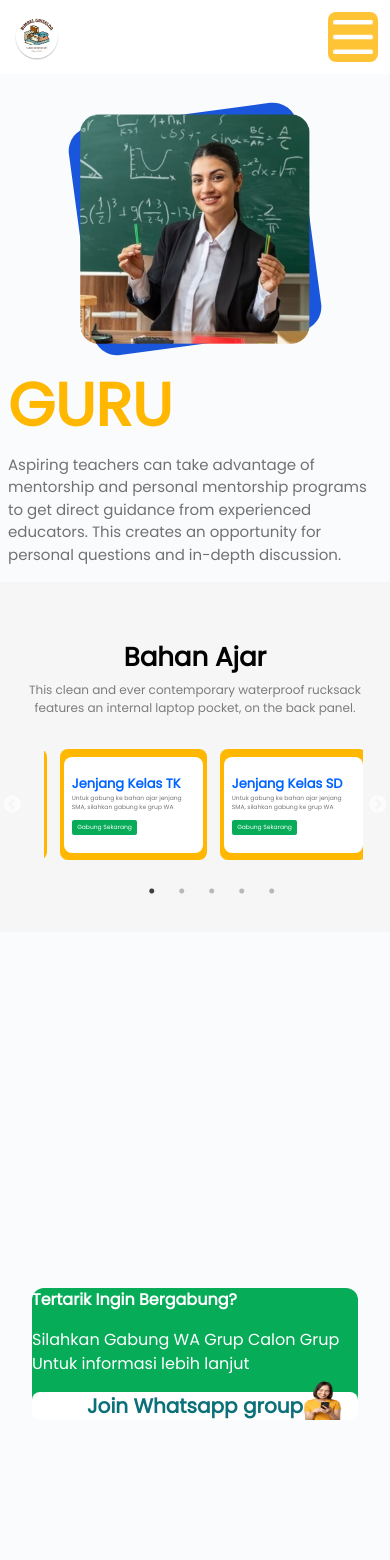
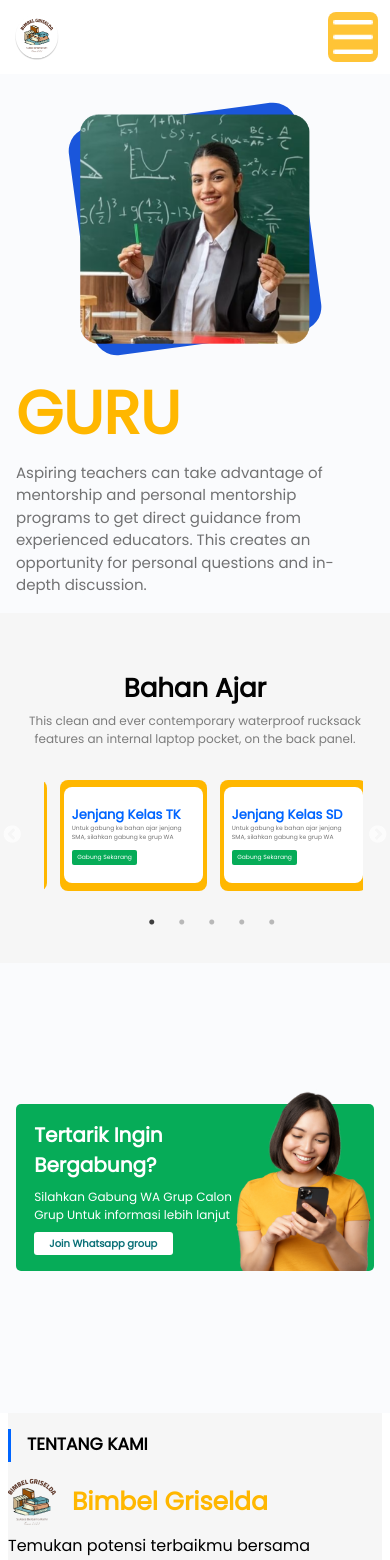
Before and after one commit to RozKoy/Bimbel-Griselda, a Next.js app: page /teacher in a window 390 px wide. Shown: the top 1560 px of the page. Built offline with nearby package versions, Linux system fonts and the light colour scheme.

Commit message:
Responsive Progress Beranda & Murid

```diff
--- a/src/components/landing-pages/Beranda/MainPages.tsx
+++ b/src/components/landing-pages/Beranda/MainPages.tsx
@@ -9,11 +9,11 @@ import Tiktok from "@/components/landing-pages/Icons/contact/Tiktok";
 
 const MainPages = () => {
   return (
-    <div className="bg-[url('/assets/latar.png')] h-full w-full sm:min-h-screen ">
-      <div className="h-full gradasi w-full  sm:h-full  sm:flex sm:flex-col">
-        <div className=" h-full sm:px-10 ">
+    <div className="bg-[url('/assets/latar.png')] min-h-screen w-full sm:min-h-screen ">
+      <div className="min-h-screen gradasi w-full   sm:min-h-screen  sm:flex sm:flex-col">
+        <div className=" h-full  sm:px-10 ">
           <Navbar />
-          <div className="  sm:flex sm:justify-center  sm:items-center sm:mt-10 ">
+          <div className=" px-4 sm:px-0 sm:flex sm:justify-center  sm:items-center sm:mt-10 ">
             <div className="w-[358px]  sm:flex sm:flex-col sm:space-y-5 sm:w-[639px]">
               <p className="text-[#FFB700] text-[62.669px] leading-[70px]  font-extrabold my-[16px] sm:text-[120px] sm:leading-[120px]  ">
                 Bimbel Griselda
@@ -46,7 +46,7 @@ const MainPages = () => {
             </div>
           </div>
         </div>
-        <div className=" flex flex-col justify-center items-center  sm:flex sm:justify-end sm:items-end  sm:mb-0 ">
+        <div className=" flex flex-col justify-center items-center mt-8 sm:flex sm:justify-end sm:items-end  sm:mb-0 ">
           <div className=" text-white w-[267.369px] h-[48.03px] flex   mt-[3%]  sm:w-[501px] sm:h-[90px] sm:flex  ">
             <div className="w-1/3 h-full  bg-[#FFB700] rounded-tl-[26px] sm:rounded-tl-[48px] flex flex-col justify-center items-center ">
               <p className="font-bold text-[19px] sm:text-[34px]">2100</p>
--- a/src/components/landing-pages/Guru/Oferring.tsx
+++ b/src/components/landing-pages/Guru/Oferring.tsx
@@ -4,19 +4,19 @@ import Link from "next/link";
 
 export default function Offering() {
   return (
-    <div className="bg-[#FAFBFD] w-full min-h-screen flex justify-center items-center px-8 ">
-      <div className=" w-full h-auto flex  items-end relative">
-        <div className="bg-[#06AC58] w-full h-auto rounded-xl flex flex-col space-y-4 sm:px-10 sm:py-8  ">
-          <p className="text-[#FFF] font-extrabold sm:text-[57px] sm:w-[429px]">
+    <div className="bg-[#FAFBFD] w-full h-[450px] flex justify-center items-center px-4 sm:px-8 sm:min-h-screen  ">
+      <div className=" w-full  h-auto flex  items-end relative mt-0 sm:mt-5">
+        <div className="bg-[#06AC58] w-full h-auto  flex flex-col px-[18.19px] py-[15.86px] space-y-2 rounded-[5px] sm:rounded-xl sm:space-y-4 sm:px-10 sm:py-8  ">
+          <p className="text-[#FFF] font-extrabold w-[131px] text-[20px] sm:text-[57px] sm:w-[429px]">
             Tertarik Ingin Bergabung?
           </p>
-          <p className="text-[#FFF]  sm:text-[30px] sm:w-[667px]">
+          <p className="text-[#FFF] w-[204px] text-[12px] sm:text-[30px] sm:w-[667px]">
             Silahkan Gabung WA Grup Calon Grup Untuk informasi lebih lanjut
           </p>
 
           <Link
             href=""
-            className="bg-[#FFF] text-[#0B7077] flex justify-center items-center rounded-lg text-xl hover:text-[#FFF] hover:shadow-[inset_20rem_0_0_0] hover:shadow-[#0B7077] duration-[400ms,700ms] transition-[color,box-shadow] font-semibold sm:w-[299px] sm:h-[57px]"
+            className="bg-[#FFF] text-[#0B7077] flex justify-center items-center  hover:text-[#FFF] hover:shadow-[inset_20rem_0_0_0] hover:shadow-[#0B7077] duration-[400ms,700ms] transition-[color,box-shadow] font-semibold w-[138.39px] h-[23.20px] text-[10px] rounded-[3px] sm:rounded-lg  sm:w-[299px] sm:h-[57px] sm:text-xl"
           >
             Join Whatsapp group
           </Link>
@@ -26,7 +26,7 @@ export default function Offering() {
           width={380}
           height={380}
           alt="model"
-          className="absolute  right-[5%] w-[40px] h-[40px]"
+          className="absolute  right-0 w-[145px] h-[185px] sm:right-[5%] sm:w-[408px] sm:h-[542px]"
         />
       </div>
     </div>
--- a/src/components/landing-pages/Guru/TeacherDescription.tsx
+++ b/src/components/landing-pages/Guru/TeacherDescription.tsx
@@ -7,7 +7,7 @@ export default function TeacherDescription() {
     <div className="bg-[#FAFBFD] w-full h-auto pb-4 sm:h-screen sm:px-10 ">
       <Navbar />
 
-      <div className=" px-2 mt-10  sm:ml-6 sm:mt-16 sm:flex sm:space-x-16">
+      <div className=" px-4 mt-10  sm:ml-6 sm:mt-16 sm:flex sm:space-x-16">
         <div className="flex justify-center">
           <div className=" w-[229.533px] h-[229.533px ]  sm:w-[360px] sm:h-[360px] relative">
             <div className="bg-blue-700 w-[229.533px] h-[229.533px] rounded-3xl rotate-[-7.66deg] sm:w-[360px] sm:h-[360px]"></div>
@@ -21,7 +21,7 @@ export default function TeacherDescription() {
           </div>
         </div>
 
-        <div className="flex flex-col w-full space-y-1 mt-4 sm:mt-0  sm:w-[612px] sm:space-y-2">
+        <div className="flex flex-col w-full space-y-1 mt-6 sm:mt-0  sm:w-[612px] sm:space-y-2">
           <p className="font-[800] text-[#FFB700] text-[60px] sm:text-[80px]">GURU</p>
           <p className="text-[#0000008c] text-[15px] sm:text-[26.909px]">
             Aspiring teachers can take advantage of mentorship and personal
```
